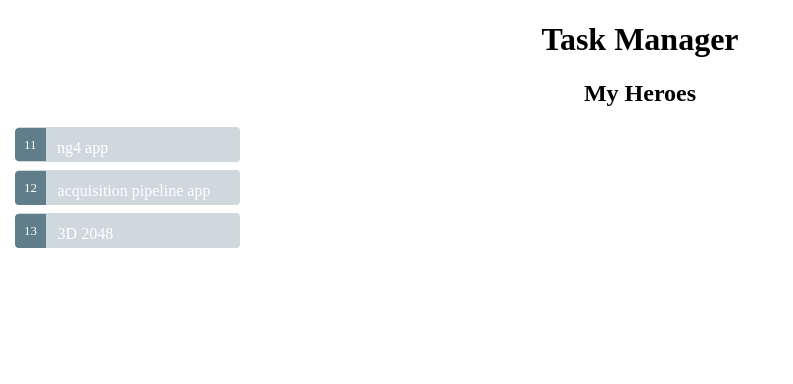
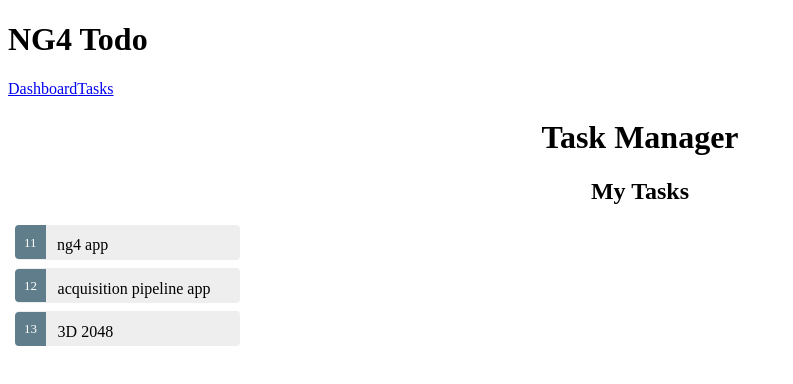
Before and after one commit to mianprice/todo-ng4, an Angular app: page /tasks in a window 1280 px wide. Shown: the top 384 px of the page, without its empty margins (0-793 px from the left). Built offline with nearby package versions, Linux system fonts and the light colour scheme.

Commit message:
breaking app into multiple components

```diff
--- a/src/app/app.component.ts
+++ b/src/app/app.component.ts
@@ -1,32 +1,18 @@
-import { Component, OnInit } from '@angular/core';
-import { Task } from './task';
-import { TaskService } from './task.service';
+import { Component } from '@angular/core';
+import { RouterModule }   from '@angular/router';
 
 
-const TASKS: Task[] = [
-  { id: 11, name: 'ng4 app' },
-  { id: 12, name: 'acquisition pipeline app' },
-  { id: 13, name: '3D 2048' }
-];
-
 @Component({
-  selector: 'app-root',
-  templateUrl: './app.component.html',
-  styleUrls: ['./app.component.css'],
-  providers: [TaskService]
+  selector: 'my-app',
+  template: `
+    <h1>{{title}}</h1>
+    <nav>
+     <a routerLink="/dashboard">Dashboard</a>
+     <a routerLink="/tasks">Tasks</a>
+   </nav>
+    <router-outlet></router-outlet>
+  `
 })
-export class AppComponent implements OnInit {
-  constructor(private taskService: TaskService) { }
-  title = 'Task Manager';
-  tasks: Task[];
-  selectedTask: Task;
-  onSelect(task: Task): void {
-    this.selectedTask = task;
-  };
-  getTasks(): void {
-    this.taskService.getTasks().then(tasks => this.tasks = tasks);
-  }
-  ngOnInit(): void {
-    this.getTasks();
-  }
+export class AppComponent {
+  title = 'NG4 Todo';
 }
--- /dev/null
+++ b/src/app/dashboard.component.ts
@@ -0,0 +1,7 @@
+import { Component } from '@angular/core';
+
+@Component({
+  selector: 'my-dashboard',
+  template: '<h3>My Dashboard</h3>'
+})
+export class DashboardComponent { }
--- a/src/app/app.component.html
+++ b/src/app/tasks.component.html
@@ -1,9 +1,9 @@
 <!--The content below is only a placeholder and can be replaced.-->
 <div style="text-align:center">
   <h1>{{title}}</h1>
-  <h2>My Heroes</h2>
+  <h2>My Tasks</h2>
   <ul class="tasks">
-    <li *ngFor='let task of tasks' (click)="onSelect(task)" [class.selected]="hero === selectedHero">
+    <li *ngFor='let task of tasks' (click)="onSelect(task)" [class.selected]="task === selectedTask">
       <span class='badge'>{{task.id}}</span>{{task.name}}
     </li>
   </ul>
--- /dev/null
+++ b/src/app/tasks.component.ts
@@ -0,0 +1,32 @@
+import { Component, OnInit } from '@angular/core';
+import { Task } from './task';
+import { TaskService } from './task.service';
+
+
+const TASKS: Task[] = [
+  { id: 11, name: 'ng4 app' },
+  { id: 12, name: 'acquisition pipeline app' },
+  { id: 13, name: '3D 2048' }
+];
+
+@Component({
+  selector: 'my-tasks',
+  templateUrl: './tasks.component.html',
+  styleUrls: ['./app.component.css'],
+  providers: []
+})
+export class TasksComponent implements OnInit {
+  constructor(private taskService: TaskService) { }
+  title = 'Task Manager';
+  tasks: Task[];
+  selectedTask: Task;
+  onSelect(task: Task): void {
+    this.selectedTask = task;
+  };
+  getTasks(): void {
+    this.taskService.getTasks().then(tasks => this.tasks = tasks);
+  }
+  ngOnInit(): void {
+    this.getTasks();
+  }
+}
--- a/src/index.html
+++ b/src/index.html
@@ -1,14 +1,14 @@
 <!doctype html>
 <html lang="en">
 <head>
+  <base href="/">
   <meta charset="utf-8">
   <title>TodoNg4</title>
-  <base href="/">
 
   <meta name="viewport" content="width=device-width, initial-scale=1">
   <link rel="icon" type="image/x-icon" href="favicon.ico">
 </head>
 <body>
-  <app-root></app-root>
+  <my-app></my-app>
 </body>
 </html>
```
Also changed, not shown: src/app/app.module.ts (+32 -6 lines).
